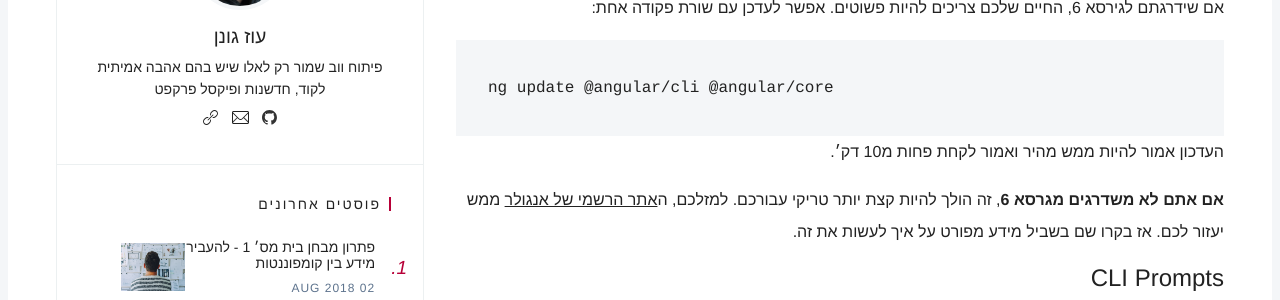
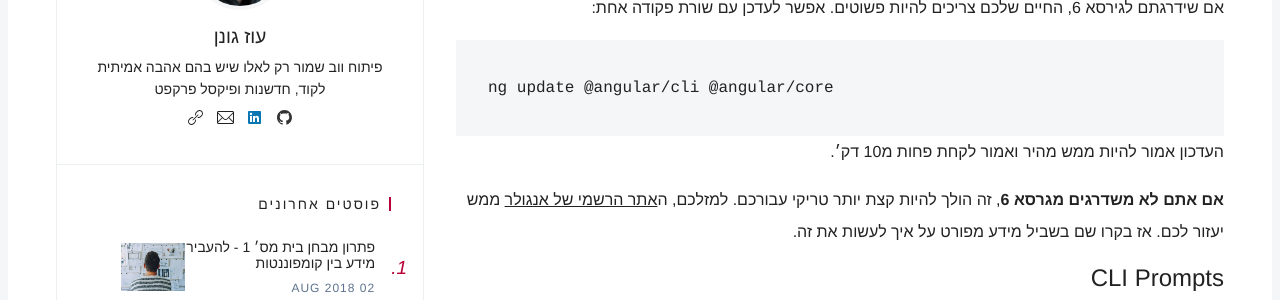
Before and after one commit to ozgonen/ozgonen.github.io, a Jekyll site: the page built from _posts/2018-10-20-what-is-new-in-angular-7.md, in a window 1280 px wide. Shown: the part 1015-1315 px from the top of the page. Built offline with Jekyll 4.4.1, drawn with Linux system fonts in a browser that asks for light colours; some web fonts are replaced.

Commit message:
added linkdin link

```diff
--- a/_includes/sidebar/widget-author.html
+++ b/_includes/sidebar/widget-author.html
@@ -30,6 +30,14 @@
           </li>
         {% endif %}
 
+        {% if author.linkedin %}
+        <li class='c-author__links-item'>
+          <a href='{{ author.linkedin }}' aria-label='Linkedin' target='_blank' rel='noopener'>
+            <span class='c-author__links-icon' data-icon='ei-sc-linkedin' data-size='s'></span>
+          </a>
+        </li>
+        {% endif %}
+
         {% if author.email %}
           <li class='c-author__links-item'>
             <a href='mailto:{{ author.email }}' aria-label='Email' target='_blank' rel='noopener'>
```
